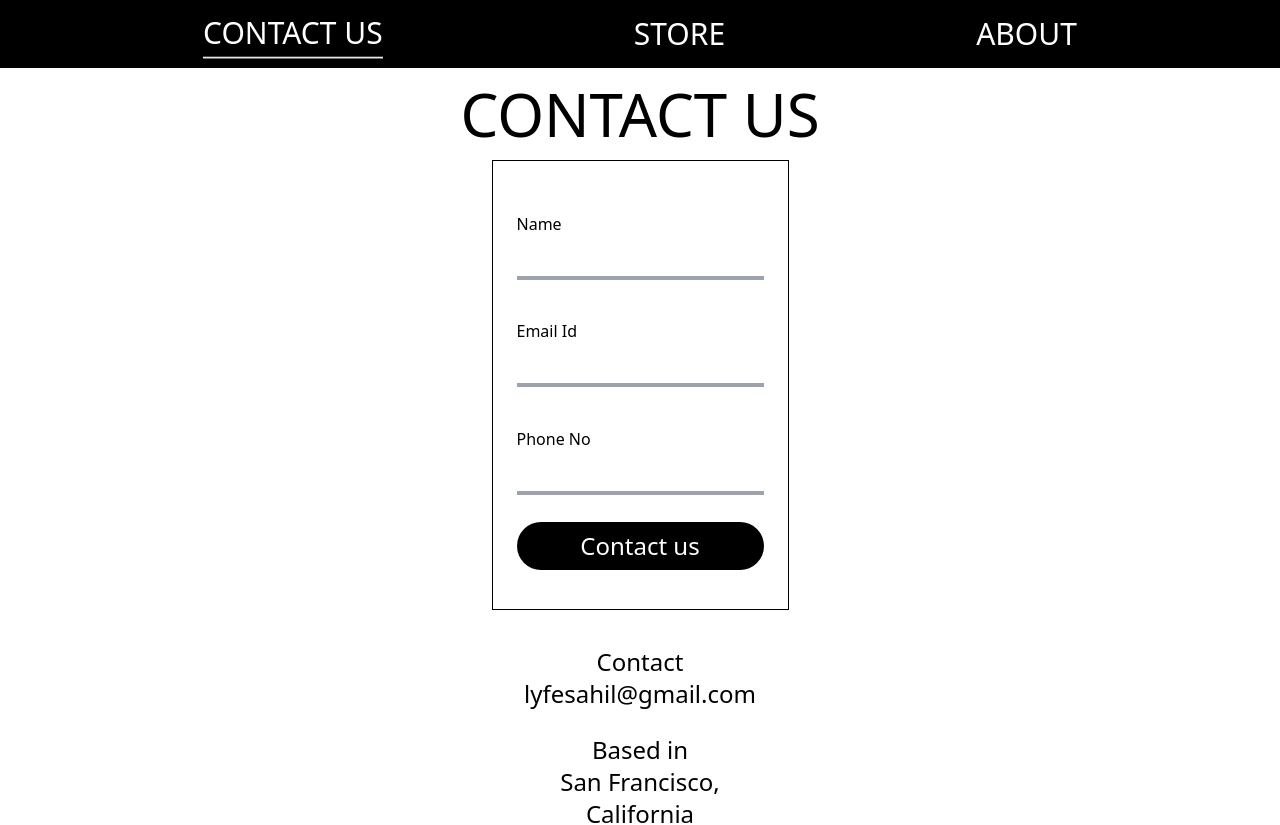
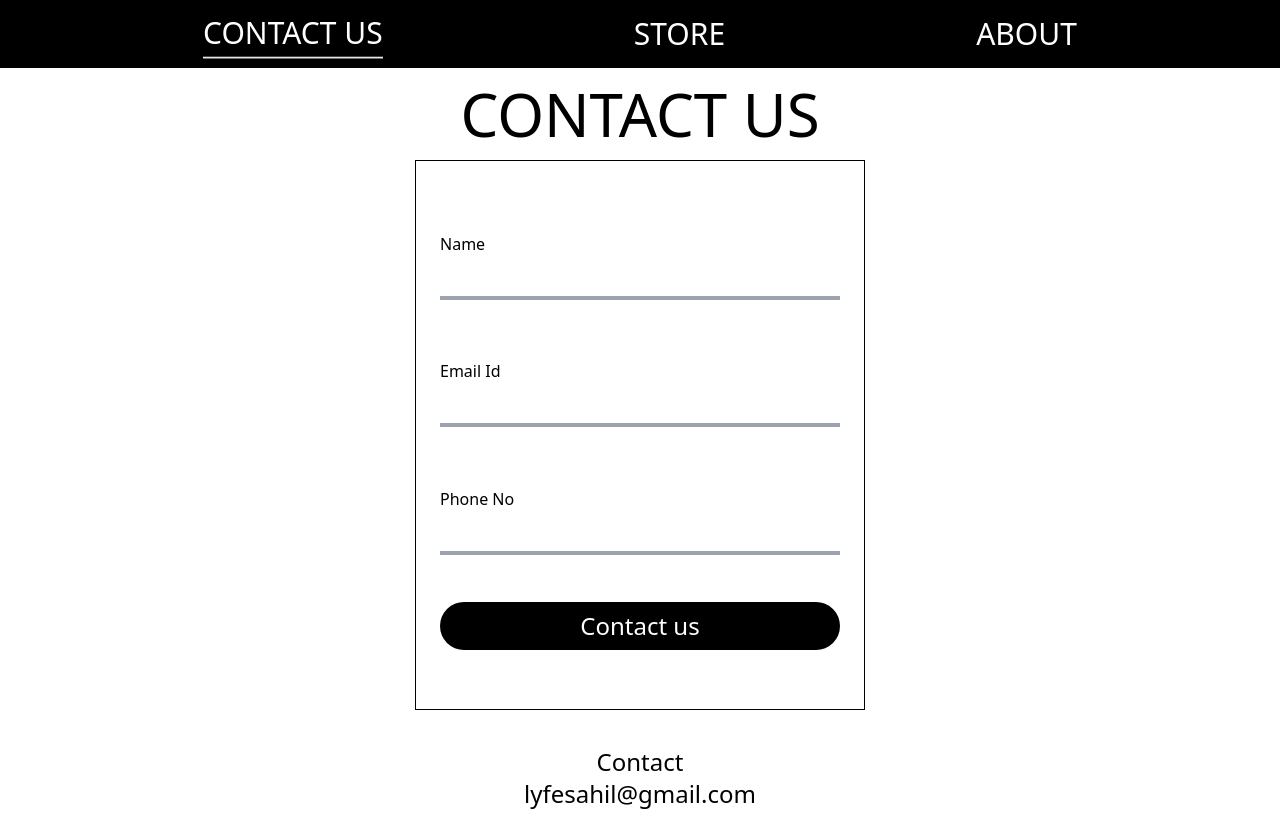
Before and after one commit to sahil194005/ecommerce-React-complete, a React (Create React App) app: page /ContactUs in a window 1280 px wide. Shown: the top 825 px of the page. Built offline with nearby package versions, Linux system fonts and the light colour scheme.

Commit message:
contact us page done

```diff
--- a/package.json
+++ b/package.json
@@ -6,6 +6,7 @@
     "@testing-library/jest-dom": "^5.17.0",
     "@testing-library/react": "^13.4.0",
     "@testing-library/user-event": "^13.5.0",
+    "axios": "^1.4.0",
     "lottie-react": "^2.4.0",
     "react": "^18.2.0",
     "react-dom": "^18.2.0",
--- a/src/components/Header/Header.jsx
+++ b/src/components/Header/Header.jsx
@@ -15,7 +15,7 @@ const Header = ({ isCart, setIsCart }) => {
 	return (
 		<React.Fragment>
 			<div className="">
-				<div className="z-20 bg-black text-white flex  py-4 fixed top-0 w-full md:justify-center  ">
+				<div className="z-20 bg-black text-white flex  py-4 fixed top-0 w-full sm:justify-center  ">
 					<div className=" md:px-6  mx-6 md:text-3xl">
 						<Link to ="/ContactUs">CONTACT US</Link>
 					</div>
--- a/src/components/Pages/ContactUs.jsx
+++ b/src/components/Pages/ContactUs.jsx
@@ -1,11 +1,25 @@
-import React from "react";
+import React, { useRef } from "react";
+import { Link } from "react-router-dom";
+import axios from "axios";
 
-import { Link } from "react-router-dom";
-
-const ContactUs = () => {
+const ContactUs =  () => {
+	const nameRef = useRef(null);
+	const emailRef = useRef(null);
+	const numberRef = useRef(null);
+	const formSubmitHandler = async(e) => {
+		e.preventDefault();
+		let obj = {
+			name: nameRef.current.value,
+			email: emailRef.current.value,
+			phoneNo: numberRef.current.value
+		}
+		nameRef.current.value = emailRef.current.value = numberRef.current.value = "";
+		console.log(obj);
+		const response =await axios.post('https://ecommerce-anime-posters-default-rtdb.firebaseio.com/contact.json', obj);
+		console.log(response);
+	}
 	return (
-		<div className=" ">
-
+		<div>
 			<div className="z-20 bg-black text-white flex  py-4 fixed top-0 w-full justify-evenly  ">
 				<div className=" md:px-6  mx-6 md:text-3xl animate-bounce">
 					<Link className="border-b-2 pb-1" to="/ContactUs">
@@ -19,31 +33,28 @@ const ContactUs = () => {
 					<Link to="/About">ABOUT</Link>
 				</div>
 			</div>
-
-			<div className="mt-[68px] flex flex-col items-center ">
+			<div className="mt-[68px] flex flex-col items-center " >
 				<div className=" text-6xl my-4">CONTACT US</div>
-
 				<div className="flex  border border-black box-border p-6">
 					<div>
-						<form className=" min-h-[400px] flex flex-col justify-evenly" action="">
+						<form className=" min-h-[400px] flex flex-col justify-evenly md:min-h-[500px] md:min-w-[400px]" action="" onSubmit={formSubmitHandler}>
 							<div className="flex flex-col  py-3 ">
 								<label >Name</label>
-								<input className="border-b-4 p-2 border-gray-400" type="text"></input>
+								<input ref={nameRef} className="text-center border-b-4 p-2 border-gray-400" type="text"></input>
 							</div>
 							<div className="flex flex-col py-3">
 								<label>Email Id</label>
-								<input className="border-b-4 p-2 border-gray-400" type="email"></input>
+								<input ref={emailRef} className="text-center border-b-4 p-2 border-gray-400" type="email"></input>
 							</div>
 							<div className="flex flex-col py-3">
 								<label >Phone No</label>
-								<input className="border-b-4 p-2 border-gray-400" type="number"></input>
+								<input ref={numberRef} className=" text-center border-b-4 p-2 border-gray-400" type="number"></input>
 							</div>
 							<div className="bg-black rounded-[500px] text-white text-2xl p-2 text-center">
 								<button>Contact us</button>
 							</div>
 						</form>
 					</div>
-
 				</div>
 			</div>
 			<div className="flex flex-col justify-center text-center mt-3 text-2xl p-3 ">
@@ -57,10 +68,8 @@ const ContactUs = () => {
 					<p className="font-thin">California</p>
 				</div>
 				<div>
-
 				</div>
 			</div>
-
 		</div>
 	);
 };
```
Also changed, not shown: src/Assets/doodle.jpeg (added), 1 other file (tests, documents, lock files or other folders).
